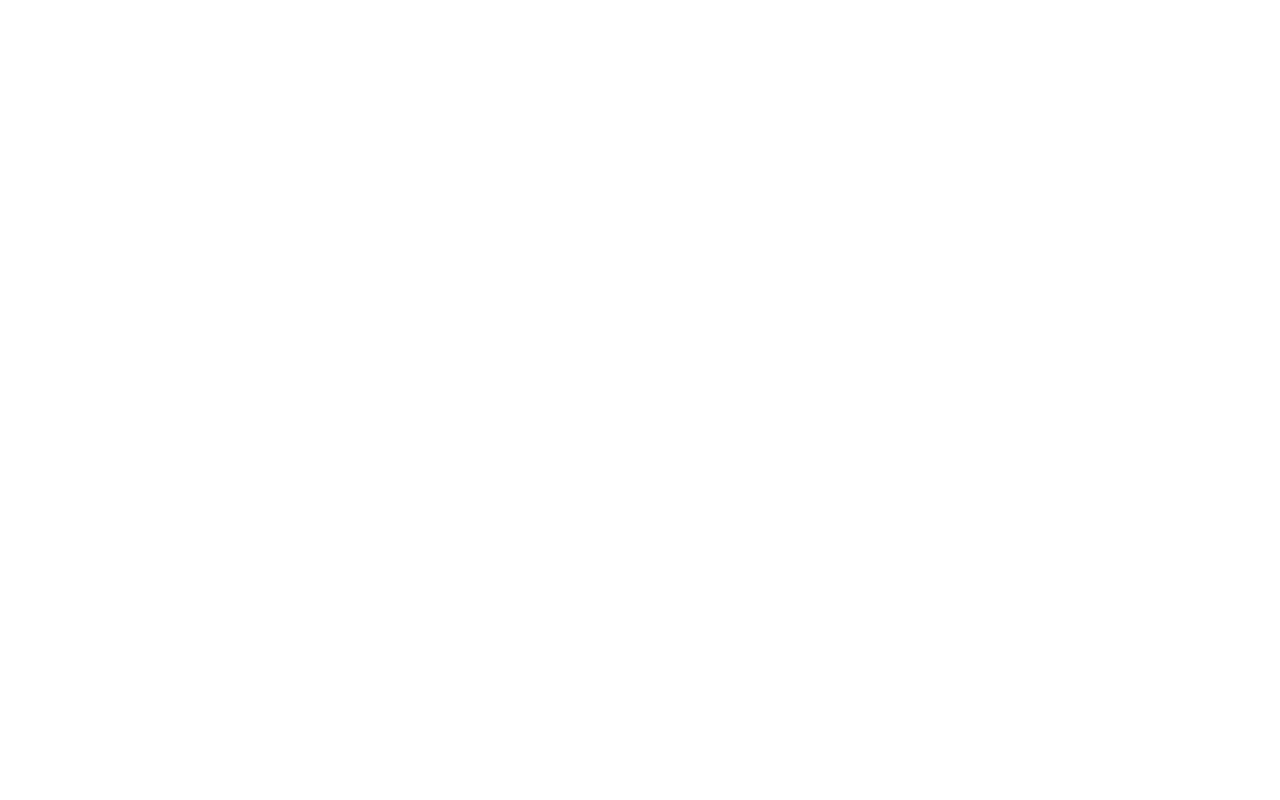
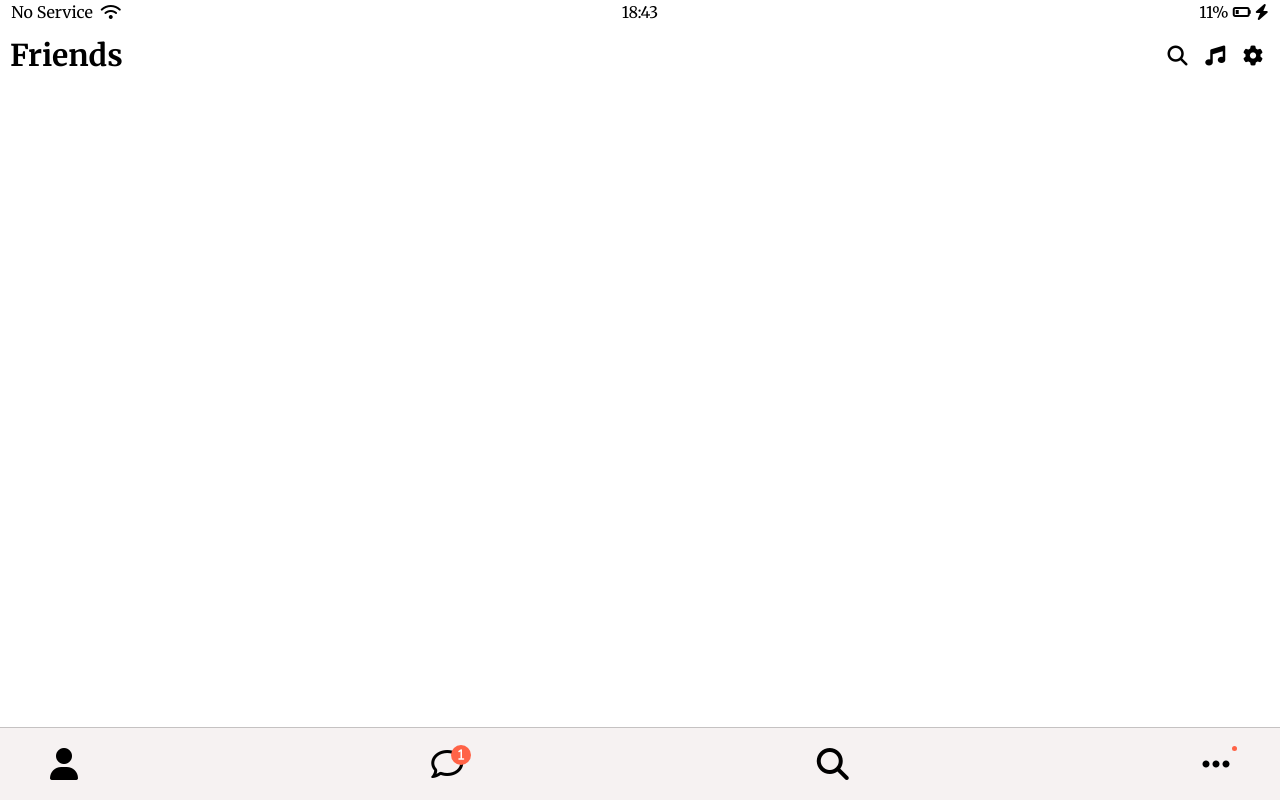
Before and after one commit to sean-seunghyun/kakao-clone, a plain HTML site: page friends.html in a window 1280 px wide. Drawn offline with Linux system fonts and the light colour scheme.

Commit message:
friends page

```diff
--- /dev/null
+++ b/css/components/navbar.css
@@ -0,0 +1,51 @@
+.navbar{
+
+}
+
+.navbar__list{
+    display: flex;
+    justify-content: space-between;
+    position:fixed;
+    bottom:0px;
+    width:100%;
+    padding: 20px 50px;
+    box-sizing: border-box; <!--padding으로 인해 박스가 넓어지는 것을 막아줌 -->;
+    border-top: 1px solid rgba(0, 0, 0, 0.2);
+    background-color: #f6f2f2;
+}
+
+.navbar__button .fa-comment{
+    position: relative;
+}
+
+.navbar__notification{
+    background-color: tomato;
+    color:white;
+    width:20px;
+    height:20px;
+    border-radius: 10px;
+    justify-content: center;
+    align-items: center;
+    display: flex;
+    position: absolute;
+    bottom:15px;
+    right: -8px;
+    font-size:12px;
+    font-weight: bold;
+}
+
+.navbar__button .fa-ellipsis-h{
+    position: relative;
+}
+
+.navbar__update{
+    width:5px;
+    height:5px;
+    border-radius: 2.5px;
+    display: block;
+    background-color: tomato;
+    font-size:36px;
+    position:absolute;
+    bottom:29px;
+    left: 30px;
+}
--- /dev/null
+++ b/css/components/screen-header.css
@@ -0,0 +1,17 @@
+
+.screen-header{
+    display: flex;
+    justify-content: space-between;
+    align-items: center;
+    padding: 5px 10px;
+    margin-top:15px;
+}
+
+.screen-header__title{
+    font-size: 30px;
+    font-weight: 600;
+}
+
+.screen-header__icons span{
+    margin: 0 7px;
+}
--- a/css/styles.css
+++ b/css/styles.css
@@ -1,4 +1,6 @@
 @import url(reset.css);
 @import url(components/status-bar.css);
+@import url(components/screen-header.css);
+@import url(components/navbar.css);
 @import url(variables.css);
 @import url(index.css);
--- a/friends.html
+++ b/friends.html
@@ -0,0 +1,78 @@
+<!DOCTYPE html>
+<html lang="ko">
+<head>
+    <meta charset="UTF-8" />
+    <meta http-equiv="X-UA-Compatible" content="IE=edge" />
+    <meta name="viewport" content="width=device-width, initial-scale=1.0" />
+    <link rel="stylesheet" href="css/styles.css" />
+    <link rel="preconnect" href="https://fonts.gstatic.com" />
+    <link
+            href="https://fonts.googleapis.com/css2?family=Merriweather:wght@400;700&display=swap"
+            rel="stylesheet"
+    />
+    <script
+            src="https://kit.fontawesome.com/e556b96378.js"
+            crossorigin="anonymous"
+    ></script>
+    <title>kakao talk</title>
+</head>
+<body>
+
+
+
+<div class="status-bar">
+    <div class="status-bar__col">
+        <span>No Service</span>
+        <i class="fas fa-wifi"></i>
+    </div>
+    <div class="status-bar__col">
+        <span>18:43</span>
+    </div>
+    <div class="status-bar__col">
+        <span>11%</span>
+        <i class="fas fa-battery-quarter"></i>
+        <i class="fas fa-bolt"></i>
+    </div>
+</div>
+
+
+<header class="screen-header">
+    <h1 class="screen-header__title">Friends</h1>
+    <div class="screen-header__icons">
+        <span><i class="fas fa-search fa-lg"></i></span>
+        <span><i class="fas fa-music fa-lg"></i></span>
+        <span><i class="fas fa-cog fa-lg"></i></span></span>
+    </div>
+</header>
+
+
+<nav class="navbar">
+    <ul class="navbar__list">
+        <li  class="navbar__button">
+            <a href="#" class="navbar__link"><i class="fas fa-user fa-2x"></i></a>
+        </li>
+        <li class="navbar__button">
+            <a href="#" class="navbar__link">
+                <i class="far fa-comment fa-2x">
+                    <span class="navbar__notification">1</span>
+                </i>
+
+            </a>
+        </li>
+        <li class="navbar__button">
+            <a href="#" class="navbar__link"><i class="fas fa-search fa-2x"></i></a>
+        </li>
+        <li class="navbar__button">
+            <a href="#" class="navbar__link">
+
+                <i class="fas fa-ellipsis-h fa-2x">
+                    <span class="navbar__update"></span>
+                </i>
+            </a>
+        </li>
+    </ul>
+</nav>
+
+
+</body>
+</html>
```
Also changed, not shown: 1 other file.
